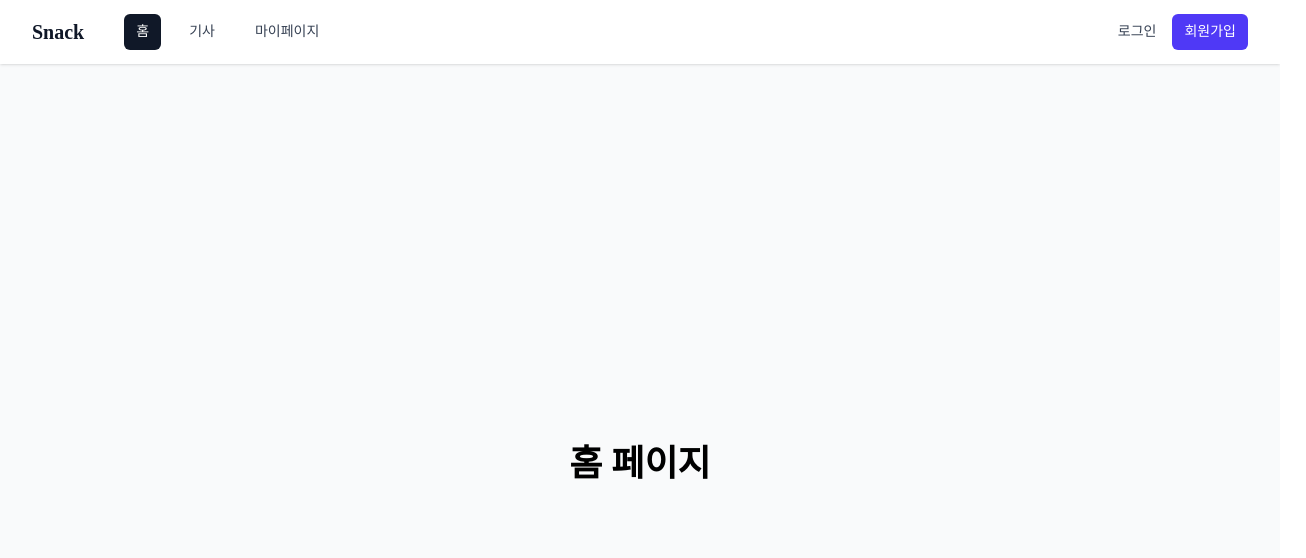
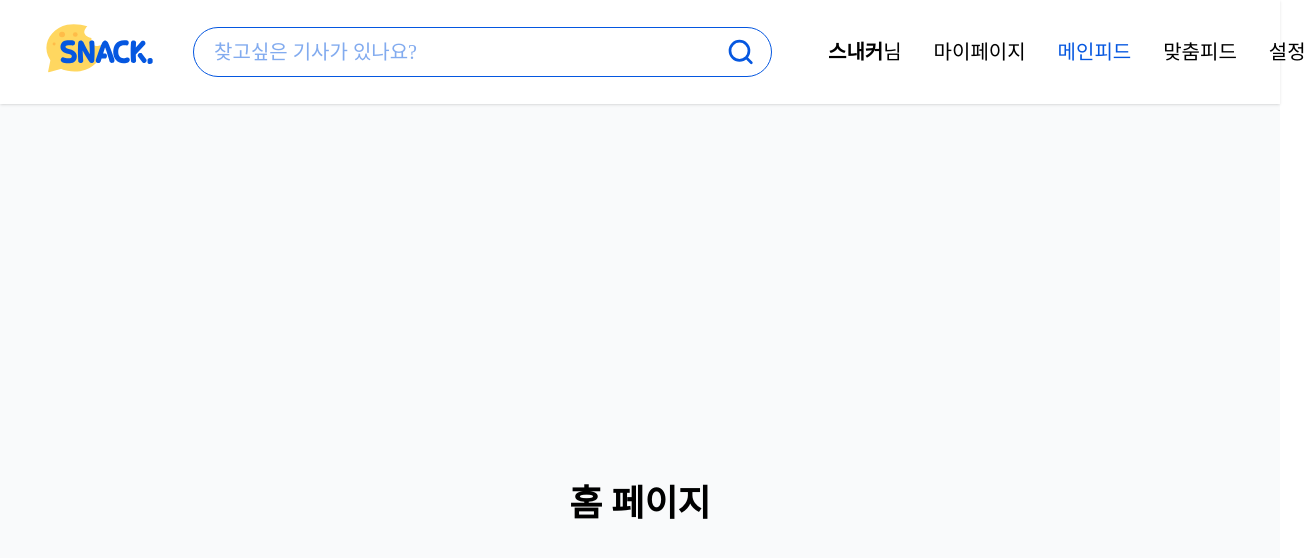
Before and after one commit to Umc8th-Snack/Front-end, a React (Vite) app: page / in a window 1280 px wide. Shown: the top 558 px of the page, 1306 px wide, since content can reach past the window. Built offline with nearby package versions, Linux system fonts and the light colour scheme; a web font is replaced by a local one.

Commit message:
feat: 네브바 구현 완료

```diff
--- a/src/layout/MainLayout.tsx
+++ b/src/layout/MainLayout.tsx
@@ -1,4 +1,6 @@
-import { Link, Outlet, useLocation } from 'react-router-dom';
+import { Outlet, useLocation } from 'react-router-dom';
+
+import Navbar from '@/shared/components/Navbar/Navbar';
 
 const MainLayout = () => {
     const location = useLocation();
@@ -8,58 +10,7 @@ const MainLayout = () => {
         <div className="min-h-screen bg-gray-50">
             {!isAuthPage && (
                 <header className="bg-white shadow">
-                    <nav className="mx-auto max-w-7xl px-4 sm:px-6 lg:px-8">
-                        <div className="flex h-16 items-center justify-between">
-                            <div className="flex items-center">
-                                <Link to="/" className="text-xl font-bold text-gray-900">
-                                    Snack
-                                </Link>
-                                <div className="ml-10 flex items-baseline space-x-4">
-                                    <Link
-                                        to="/"
-                                        className={`rounded-md px-3 py-2 text-sm font-medium ${
-                                            location.pathname === '/'
-                                                ? 'bg-gray-900 text-white'
-                                                : 'text-gray-700 hover:bg-gray-700 hover:text-white'
-                                        }`}
-                                    >
-                                        홈
-                                    </Link>
-                                    <Link
-                                        to="/article"
-                                        className={`rounded-md px-3 py-2 text-sm font-medium ${
-                                            location.pathname === '/article'
-                                                ? 'bg-gray-900 text-white'
-                                                : 'text-gray-700 hover:bg-gray-700 hover:text-white'
-                                        }`}
-                                    >
-                                        기사
-                                    </Link>
-                                    <Link
-                                        to="/mypage"
-                                        className={`rounded-md px-3 py-2 text-sm font-medium ${
-                                            location.pathname === '/mypage'
-                                                ? 'bg-gray-900 text-white'
-                                                : 'text-gray-700 hover:bg-gray-700 hover:text-white'
-                                        }`}
-                                    >
-                                        마이페이지
-                                    </Link>
-                                </div>
-                            </div>
-                            <div className="flex items-center space-x-4">
-                                <Link to="/login" className="text-sm font-medium text-gray-700 hover:text-gray-900">
-                                    로그인
-                                </Link>
-                                <Link
-                                    to="/signup"
-                                    className="rounded-md bg-indigo-600 px-3 py-2 text-sm font-medium text-white hover:bg-indigo-700"
-                                >
-                                    회원가입
-                                </Link>
-                            </div>
-                        </div>
-                    </nav>
+                    <Navbar />
                 </header>
             )}
             <main>
--- /dev/null
+++ b/src/shared/components/Navbar/Navbar.tsx
@@ -0,0 +1,81 @@
+import { useState } from 'react';
+import { Link, useLocation } from 'react-router-dom';
+
+import SearchIcon from '../../assets/search.svg';
+import SnackLogo from '../../assets/snack.svg';
+
+const Navbar = () => {
+    // 임시 로그인 상태 (true면 로그인된 상태)
+    const [isLoggedIn] = useState(true);
+    const [nickname] = useState('스내커');
+    const location = useLocation();
+
+    return (
+        <header className="w-full">
+            <div className="mx-auto flex max-w-screen-2xl items-center justify-between gap-6 px-10 py-6">
+                {/* 로고 */}
+                <div className="flex items-center">
+                    <Link to="/" className="flex shrink-0 items-center">
+                        <img src={SnackLogo} alt="Snack Logo" className="h-14 w-auto" />
+                    </Link>
+
+                    {/* 검색창 */}
+                    <div className="mx-8 flex w-[700px] min-w-[200px] flex-1 gap-4 rounded-full border border-[#0557E0] px-4 py-2 outline-none focus:ring-1 focus:ring-blue-400">
+                        <input
+                            type="text"
+                            placeholder="찾고싶은 기사가 있나요?"
+                            className="placeholder: w-full pl-1 text-[20px] text-[#0557E0] outline-none focus:outline-none"
+                        />
+                        <button className="hover:cursor-pointer">
+                            <img src={SearchIcon} alt="Search Icon" className="h-8 w-auto" />
+                        </button>
+                    </div>
+                </div>
+
+                {/* 우측 메뉴 */}
+                <nav className="flex shrink-0 items-center gap-8 text-[20px] font-medium text-black select-none">
+                    {isLoggedIn ? (
+                        <>
+                            <p>
+                                <span className="font-bold">{nickname}</span>님
+                            </p>
+                            <Link
+                                to="/mypage"
+                                className={`transition-colors hover:text-[#0557E0] ${location.pathname === '/mypage' ? 'text-[#0557E0]' : ''}`}
+                            >
+                                마이페이지
+                            </Link>
+                            <Link
+                                to="/"
+                                className={`transition-colors hover:text-[#0557E0] ${location.pathname === '/' ? 'text-[#0557E0]' : ''}`}
+                            >
+                                메인피드
+                            </Link>
+                            <Link
+                                to="/article"
+                                className={`transition-colors hover:text-[#0557E0] ${location.pathname === '/article' ? 'text-[#0557E0]' : ''}`}
+                            >
+                                맞춤피드
+                            </Link>
+                            <button className="cursor-pointer transition-colors hover:text-[#0557E0]">설정</button>
+                        </>
+                    ) : (
+                        <>
+                            <Link to="/login" className="transition-colors hover:text-[#0557E0]">
+                                로그인
+                            </Link>
+                            <Link to="/" className="transition-colors hover:text-[#0557E0]">
+                                홈 화면
+                            </Link>
+                            <Link to="/mypage" className="transition-colors hover:text-[#0557E0]">
+                                마이페이지
+                            </Link>
+                        </>
+                    )}
+                </nav>
+            </div>
+        </header>
+    );
+};
+
+export default Navbar;
```
Also changed, not shown: src/shared/assets/search.svg (added), src/shared/assets/snack.svg (added).
